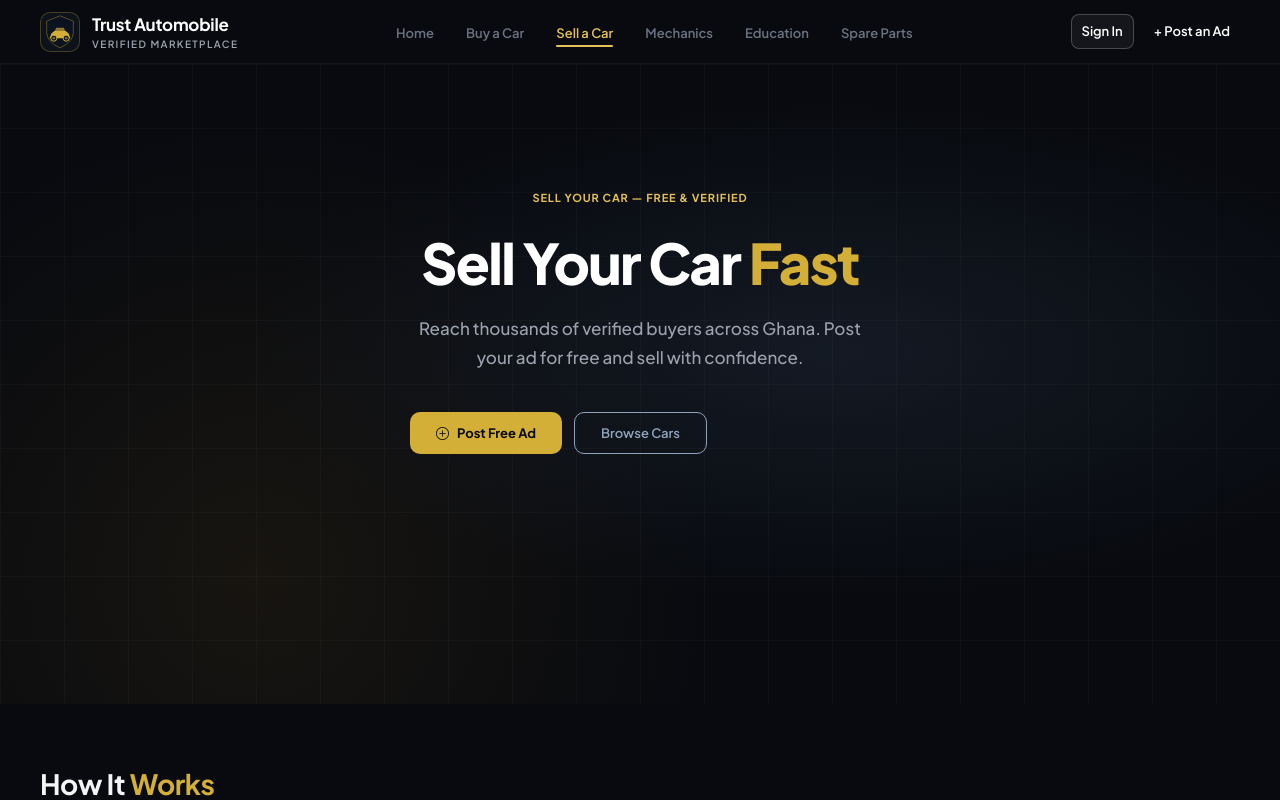
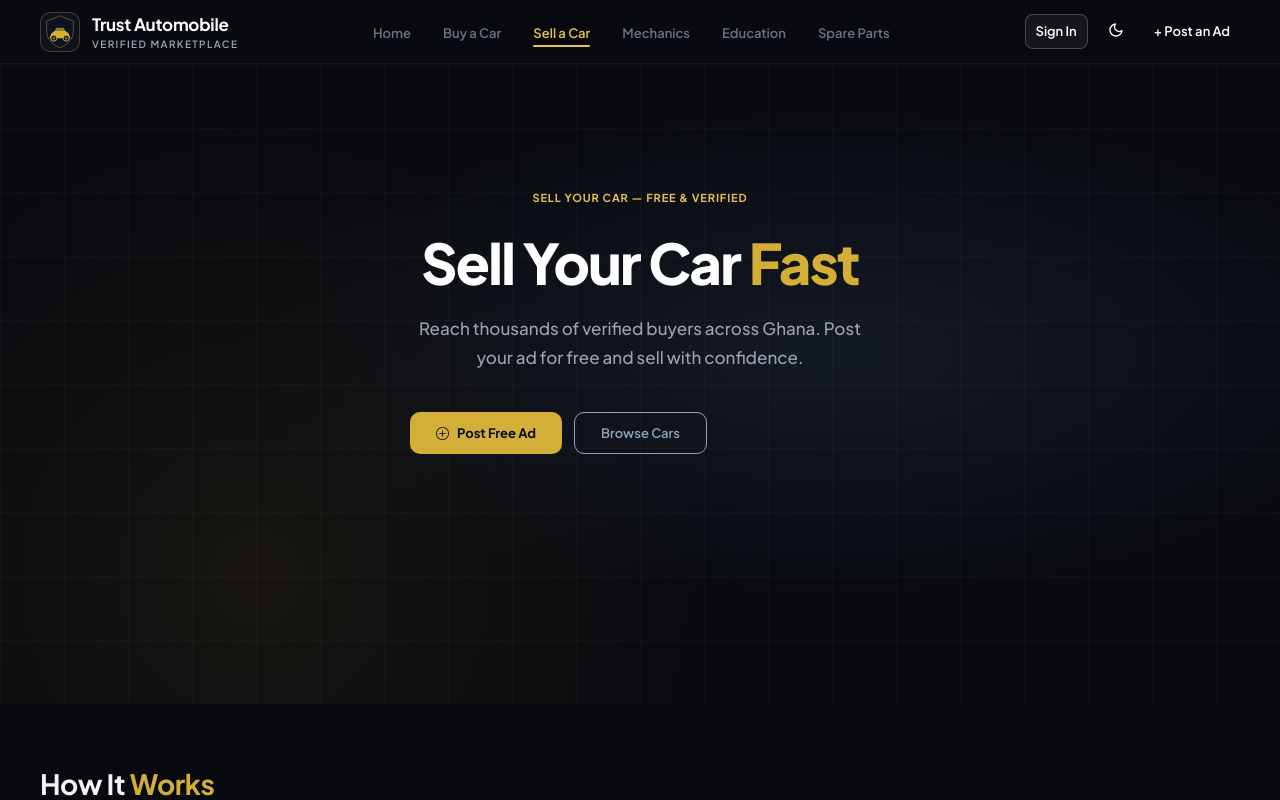
Before and after one commit to Kaymenz/The-Trust-Automobile-project, a React (Vite) app in the folder ta-react/: page /sell in a window 1280 px wide. Shown: the top 800 px of the page. Built offline with nearby package versions, Linux system fonts and the light colour scheme; no server answers.

Commit message:
feat: add theme toggle button to Navbar

```diff
--- a/ta-react/src/components/Navbar.jsx
+++ b/ta-react/src/components/Navbar.jsx
@@ -1,29 +1,50 @@
 import { useState, useEffect } from 'react';
 import { Link, useNavigate, useLocation } from 'react-router-dom';
 import { useAuth } from '../context/AuthContext';
+import { useTheme } from '../context/ThemeContext';
 
 function TaLogo() {
   return (
     <svg viewBox="0 0 40 40" fill="none" xmlns="http://www.w3.org/2000/svg" aria-hidden="true">
-      {/* Shield backdrop */}
       <path d="M20 3L34 8.5V20C34 27.5 27.8 33.5 20 36.5C12.2 33.5 6 27.5 6 20V8.5L20 3Z"
         fill="#0B1220" stroke="#D4AF37" strokeWidth="1" strokeOpacity="0.4"/>
-      {/* Car body */}
       <path d="M9 26.5L11 21.5L14 19H26L29 21.5L31 26.5H9Z" fill="#D4AF37"/>
-      {/* Windshield / roofline */}
       <path d="M14.5 19L16 15.5H24L25.5 19H14.5Z" fill="#D4AF37" opacity="0.65"/>
-      {/* Front wheel */}
       <circle cx="13.5" cy="26.5" r="3.2" fill="#0B1220" stroke="#D4AF37" strokeWidth="1"/>
       <circle cx="13.5" cy="26.5" r="1.4" fill="#D4AF37" opacity="0.55"/>
-      {/* Rear wheel */}
       <circle cx="26.5" cy="26.5" r="3.2" fill="#0B1220" stroke="#D4AF37" strokeWidth="1"/>
       <circle cx="26.5" cy="26.5" r="1.4" fill="#D4AF37" opacity="0.55"/>
     </svg>
   );
 }
 
+function SunIcon() {
+  return (
+    <svg width="16" height="16" viewBox="0 0 24 24" fill="none" stroke="currentColor" strokeWidth="2" strokeLinecap="round" strokeLinejoin="round" aria-hidden="true">
+      <circle cx="12" cy="12" r="5"/>
+      <line x1="12" y1="1" x2="12" y2="3"/>
+      <line x1="12" y1="21" x2="12" y2="23"/>
+      <line x1="4.22" y1="4.22" x2="5.64" y2="5.64"/>
+      <line x1="18.36" y1="18.36" x2="19.78" y2="19.78"/>
+      <line x1="1" y1="12" x2="3" y2="12"/>
+      <line x1="21" y1="12" x2="23" y2="12"/>
+      <line x1="4.22" y1="19.78" x2="5.64" y2="18.36"/>
+      <line x1="18.36" y1="5.64" x2="19.78" y2="4.22"/>
+    </svg>
+  );
+}
+
+function MoonIcon() {
+  return (
+    <svg width="16" height="16" viewBox="0 0 24 24" fill="none" stroke="currentColor" strokeWidth="2" strokeLinecap="round" strokeLinejoin="round" aria-hidden="true">
+      <path d="M21 12.79A9 9 0 1 1 11.21 3 7 7 0 0 0 21 12.79z"/>
+    </svg>
+  );
+}
+
 export default function Navbar({ activePage }) {
   const { user, logout } = useAuth();
+  const { theme, toggle } = useTheme();
   const navigate = useNavigate();
   const location = useLocation();
   const [isMenuOpen, setIsMenuOpen] = useState(false);
@@ -99,6 +120,14 @@
           ) : (
             <Link to="/login" className="btn-login">Sign In</Link>
           )}
+          <button
+            className="btn-theme-toggle"
+            onClick={toggle}
+            aria-label={theme === 'light' ? 'Switch to dark mode' : 'Switch to light mode'}
+            title={theme === 'light' ? 'Dark mode' : 'Light mode'}
+          >
+            {theme === 'light' ? <MoonIcon /> : <SunIcon />}
+          </button>
           <Link to="/post-ad" className="btn-post">+ Post an Ad</Link>
         </div>
         <button
```
